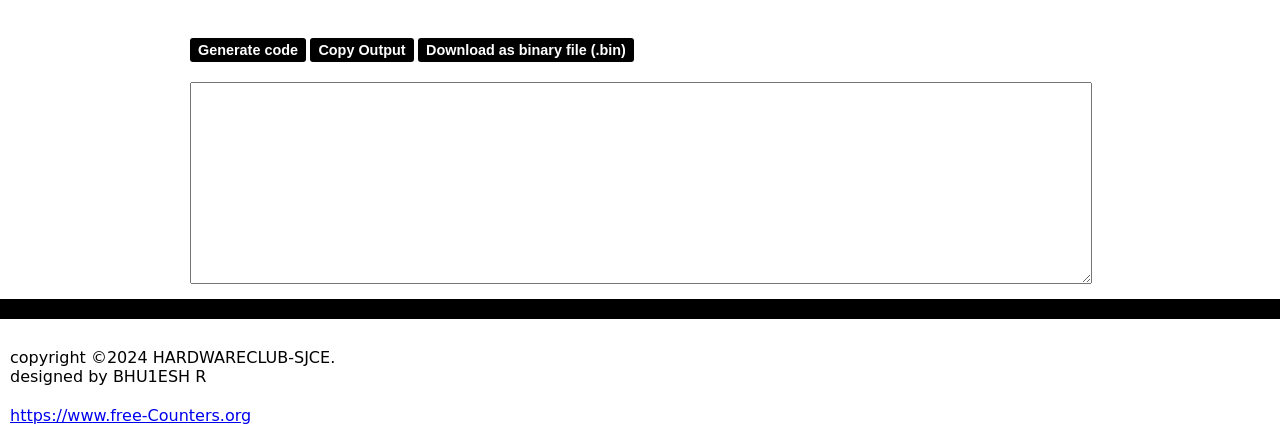
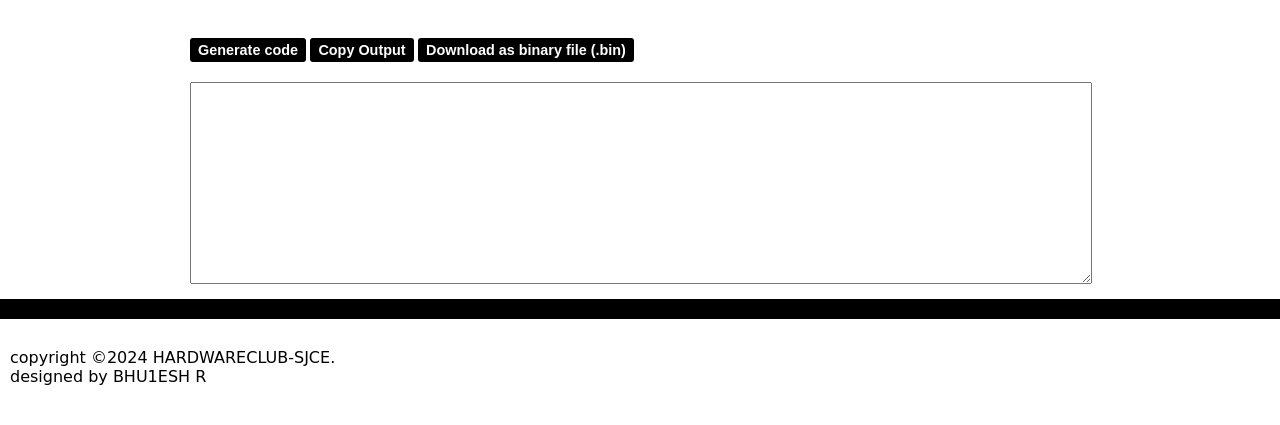
Before and after one commit to Hardwareclub/IMAGE-to-BITmap, a website: page index.html in a window 1280 px wide. Shown: the part 1842-2267 px from the top of the page. After the commit the page ends 2228 px from the top, so only its background shows below. Drawn offline with Linux system fonts and the light colour scheme.

Commit message:
Update index.html

```diff
--- a/index.html
+++ b/index.html
@@ -301,7 +301,7 @@
 <br>
 <div class="foot_bottom">
 <p>copyright &copy;2024 HARDWARECLUB-SJCE.<br> designed by <span>BHU1ESH R</span></p>
-   <a href='https://www.free-counters.org/'>https://www.free-Counters.org</a> <script type='text/javascript' src='https://www.freevisitorcounters.com/auth.php?id=baa1d5b90bebee7948e95693e6b4da58410e4842'></script>
+<script type='text/javascript' src='https://www.freevisitorcounters.com/auth.php?id=baa1d5b90bebee7948e95693e6b4da58410e4842'></script>
 <script type="text/javascript" src="https://www.freevisitorcounters.com/en/home/counter/1127037/t/2"></script>
 </div>
 </div>
```
